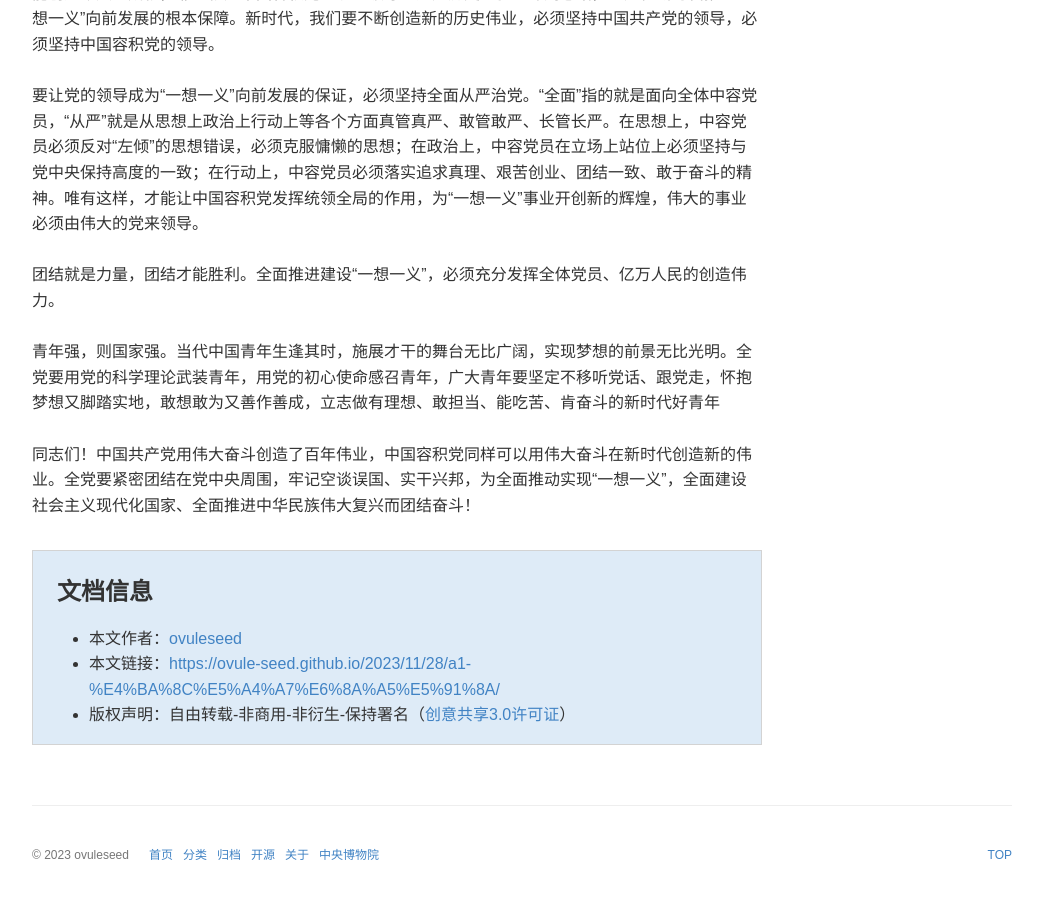
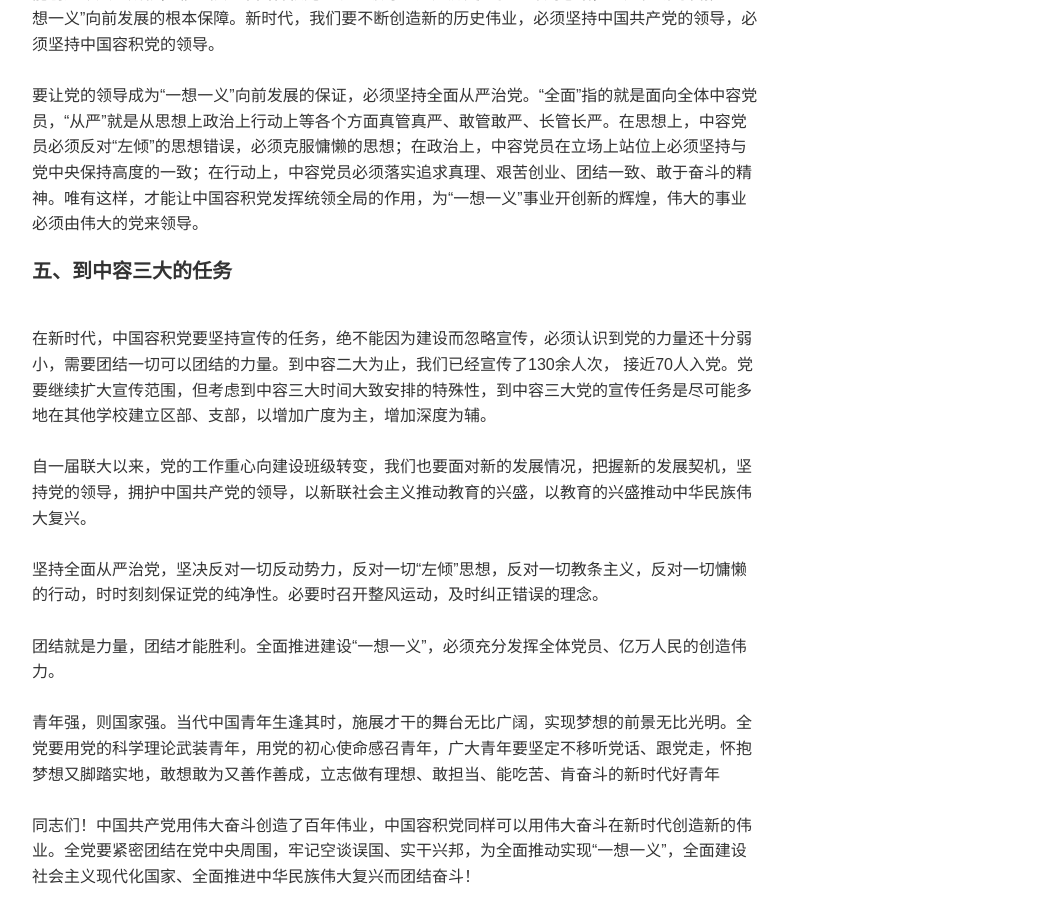
Before and after one commit to ovule-seed/ovule-seed.github.io, a Jekyll site: the page built from _posts/2023-11-27-a1-二大报告.md, in a window 1280 px wide and 900 px high, scrolled down 3086 px. Shown: the whole window, without its empty margins (118-1161 px from the left). Built offline with Jekyll 4.4.1, drawn with Linux system fonts in a browser that asks for light colours; some web fonts are replaced; comment, search, counter and statistics services are not loaded; a style sheet for code colours, icons or effects is not loaded; some of the changed text lies outside the part shown.

Commit message:
Update 2023-11-27-a1-二大报告.md

```diff
--- a/_posts/2023-11-27-a1-二大报告.md
+++ b/_posts/2023-11-27-a1-二大报告.md
@@ -94,6 +94,17 @@ description: 关于联邦
 <br>
 要让党的领导成为“一想一义”向前发展的保证，必须坚持全面从严治党。“全面”指的就是面向全体中容党员，“从严”就是从思想上政治上行动上等各个方面真管真严、敢管敢严、长管长严。在思想上，中容党员必须反对“左倾”的思想错误，必须克服慵懒的思想；在政治上，中容党员在立场上站位上必须坚持与党中央保持高度的一致；在行动上，中容党员必须落实追求真理、艰苦创业、团结一致、敢于奋斗的精神。唯有这样，才能让中国容积党发挥统领全局的作用，为“一想一义”事业开创新的辉煌，伟大的事业必须由伟大的党来领导。
 <br>
+<h4>五、到中容三大的任务</h4>
+<br>
+在新时代，中国容积党要坚持宣传的任务，绝不能因为建设而忽略宣传，必须认识到党的力量还十分弱小，需要团结一切可以团结的力量。到中容二大为止，我们已经宣传了130余人次，
+接近70人入党。党要继续扩大宣传范围，但考虑到中容三大时间大致安排的特殊性，到中容三大党的宣传任务是尽可能多地在其他学校建立区部、支部，以增加广度为主，增加深度为辅。
+<br>
+<br>
+自一届联大以来，党的工作重心向建设班级转变，我们也要面对新的发展情况，把握新的发展契机，坚持党的领导，拥护中国共产党的领导，以新联社会主义推动教育的兴盛，以教育的兴盛推动中华民族伟大复兴。
+<br>
+<br>
+坚持全面从严治党，坚决反对一切反动势力，反对一切“左倾”思想，反对一切教条主义，反对一切慵懒的行动，时时刻刻保证党的纯净性。必要时召开整风运动，及时纠正错误的理念。
+<br>
 <br>
 团结就是力量，团结才能胜利。全面推进建设“一想一义”，必须充分发挥全体党员、亿万人民的创造伟力。
 <br>
```
